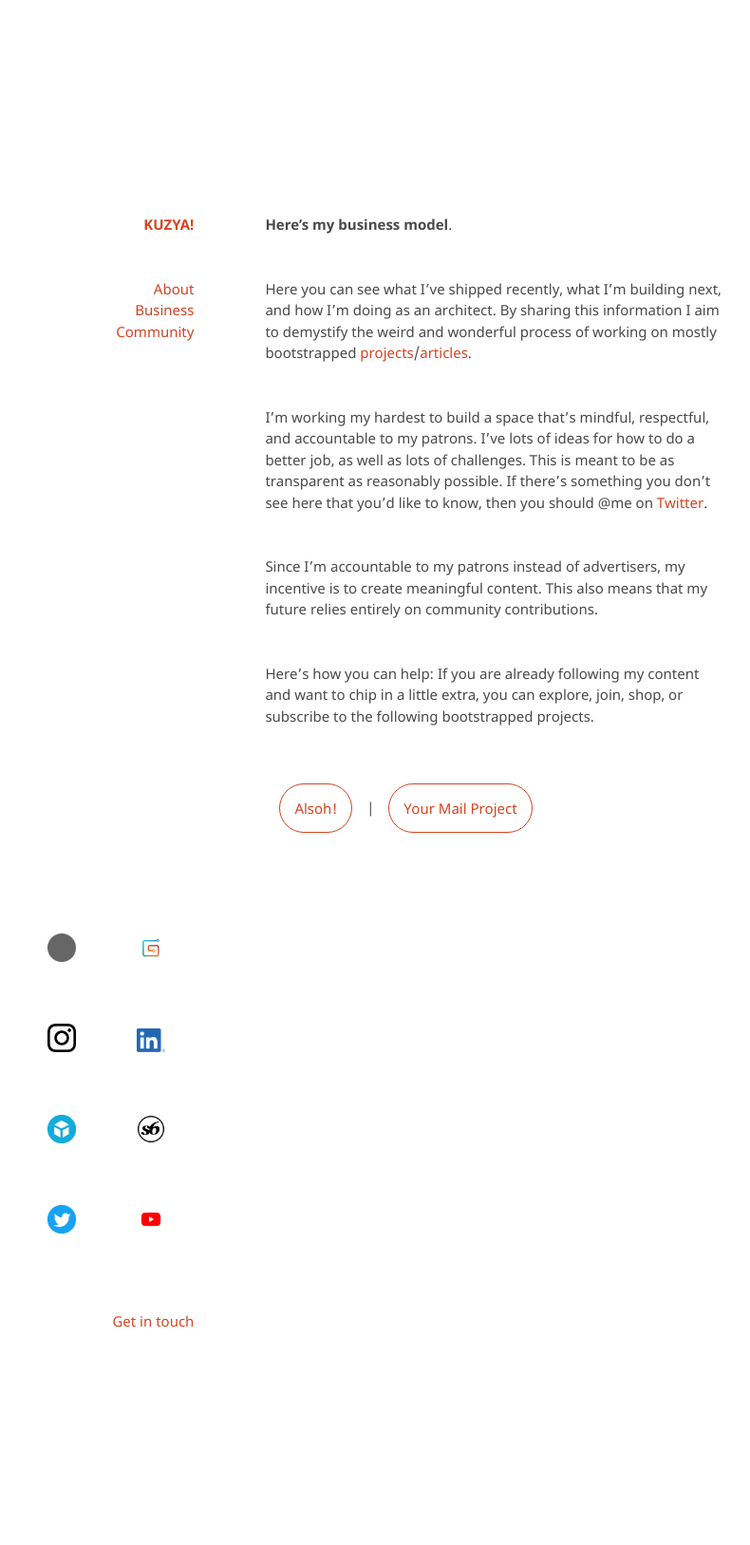
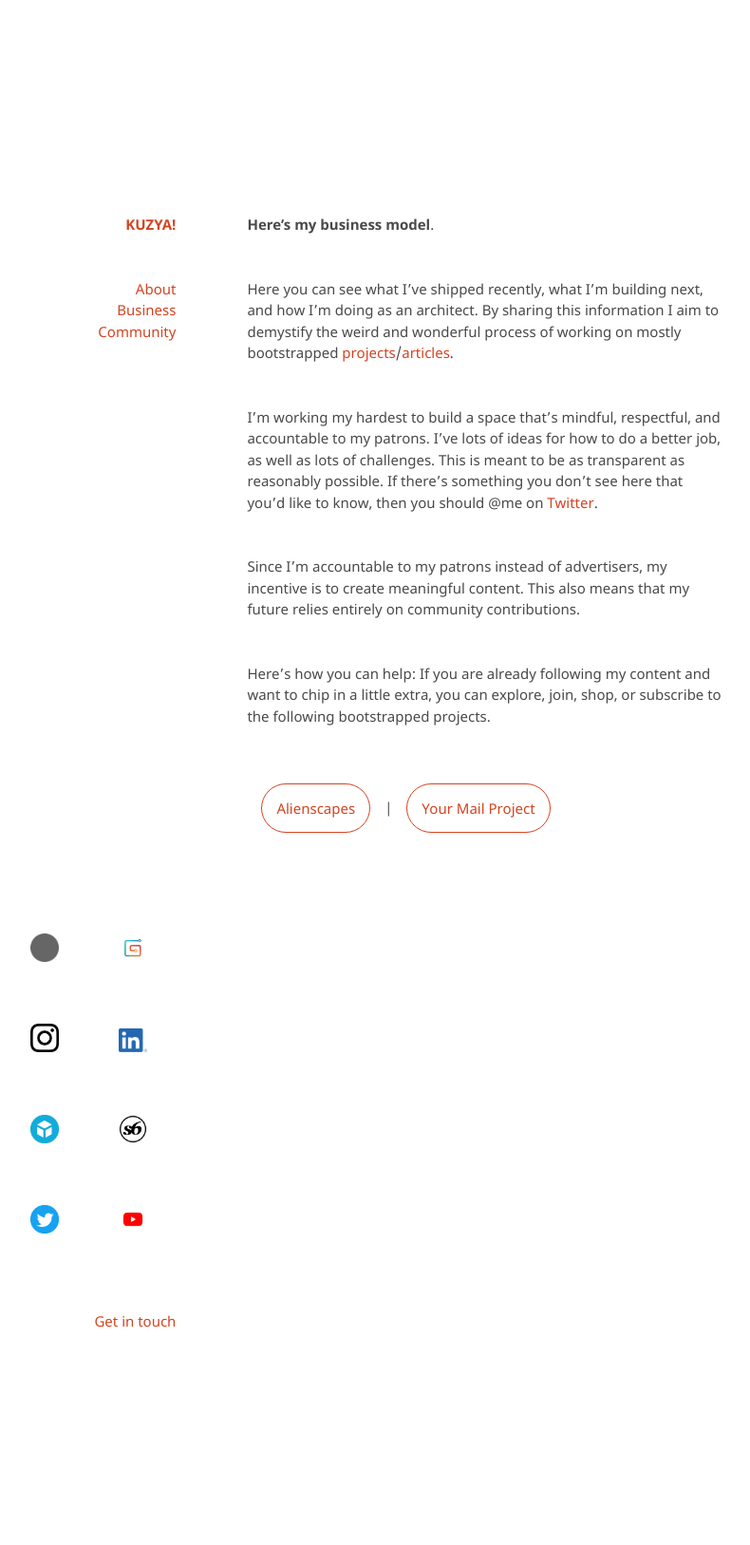
Before and after one commit to kvshvlin/kvshvlin.github.io, a Jekyll site: the page built from here'smybusinessmodel.md, in a window 1280 px wide. Shown: the whole page at 95% size, without its empty margins (295-1085 px from the left). Built offline with Jekyll 4.4.1, drawn with Linux system fonts in a browser that asks for light colours; our own code applies the rules of GitHub Pages for plain Markdown files.

Commit message:
Update here'smybusinessmodel.md

```diff
--- a/here'smybusinessmodel.md
+++ b/here'smybusinessmodel.md
@@ -11,7 +11,7 @@
 <div class="roadmap-spacer-1"></div>
 
 <p>
-<a class="btn" href="https://kushalsamant.github.io/alsoh" rel="noopener noreferrer" target="_blank">Alsoh!</a>|<a class="btn" href="https://kushalsamant.github.io/yourmailproject" rel="noopener noreferrer" target="_blank">Your&nbsp;Mail&nbsp;Project</a><br>
+<a class="btn" href="https://www.instagram.com/alienscapes" rel="noopener noreferrer" target="_blank">Alienscapes</a>|<a class="btn" href="https://kushalsamant.github.io/yourmailproject" rel="noopener noreferrer" target="_blank">Your&nbsp;Mail&nbsp;Project</a><br>
 </p>
 
 <div class="roadmap-spacer-2"></div>
```
